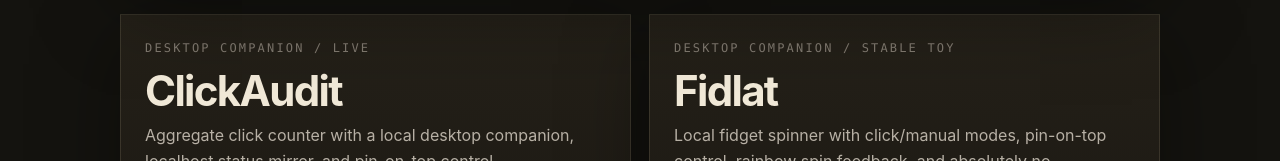
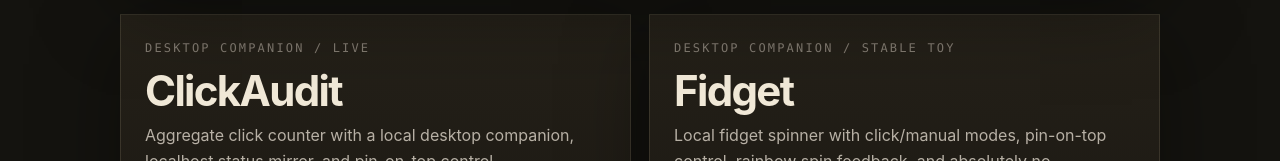
Before and after one commit to EinCorn/K0rp_ware, a React (Vite) app: page / in a window 1280 px wide. Shown: the part 486-647 px from the top of the page. Built offline with nearby package versions, Linux system fonts and the light colour scheme.

Commit message:
Rename dashboard Fidlat label to Fidget

```diff
--- a/src/components/Dashboard.jsx
+++ b/src/components/Dashboard.jsx
@@ -31,7 +31,7 @@
         <article className="module-card hub-module-card">
           <div>
             <p className="system-label">Desktop companion / stable toy</p>
-            <h2>Fidlat</h2>
+            <h2>Fidget</h2>
             <p>
               Local fidget spinner with click/manual modes, pin-on-top control, rainbow spin feedback,
               and absolutely no measurable business value.
```
